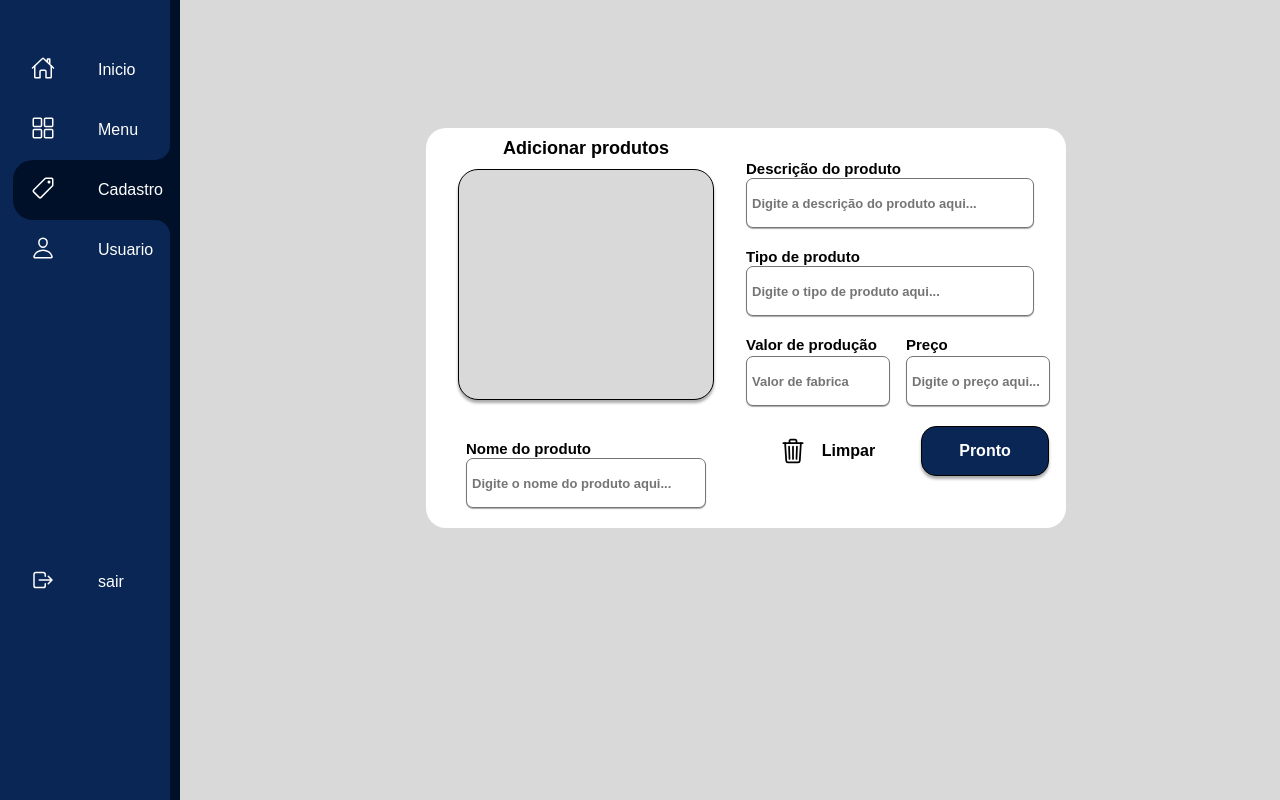
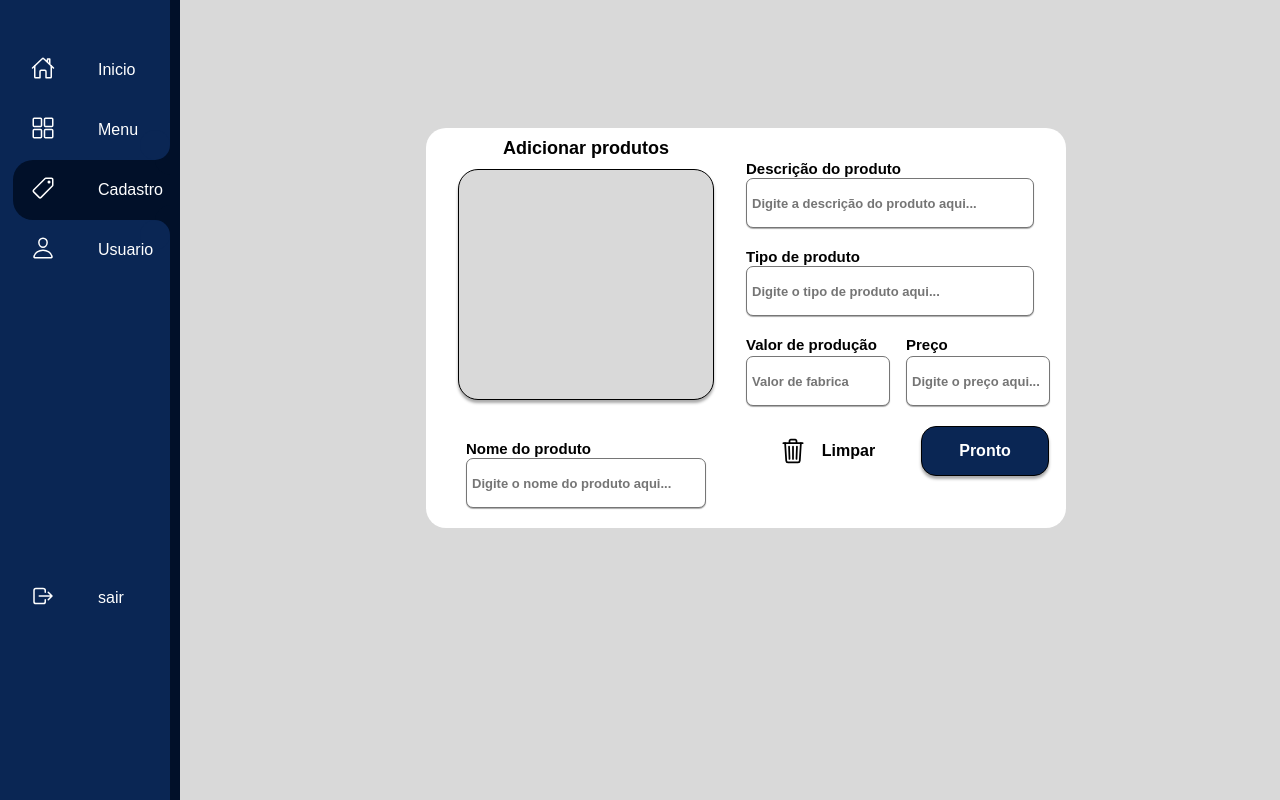
Before and after one commit to Vini1660/TCC, a PHP site: page /HTML/cadastro_produto.html in a window 1280 px wide. Run offline with PHP 8.4, Linux system fonts and the light colour scheme.

Commit message:
Update cadastro_produto.css

```diff
--- a/CSS/cadastro_produto.css
+++ b/CSS/cadastro_produto.css
@@ -119,7 +119,7 @@ body {
 
 .out{
     position: relative;
-    top: 17rem;
+    top: 18rem;
 }
 
 
```
